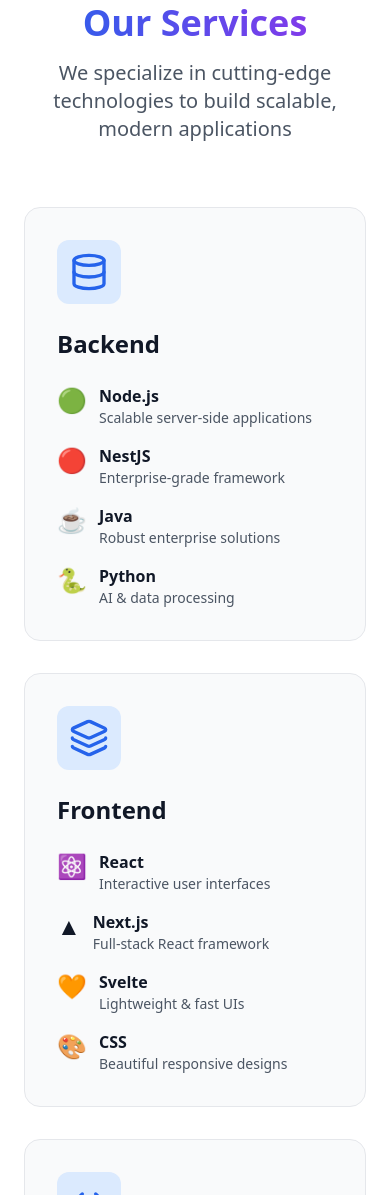
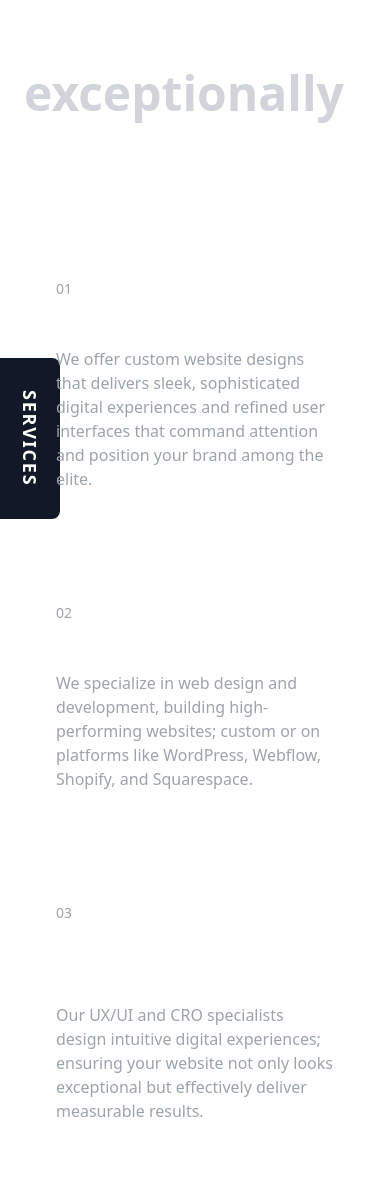
Before and after one commit to dikamjit-borah/backend-and-beyond, a Gatsby site: page / in a window 390 px wide. Shown: the part 2516-3711 px from the top of the page. Built offline with nearby package versions, Linux system fonts and the light colour scheme; Gatsby itself is replaced by a stand-in of ours.

Commit message:
feat: Enhance services section with new layout, design and animations
• Add showcase image (Showcase MD.avif) for visual presentation
• Implement gradient hover effects with full-width background animations
• Add framer-motion spring animations for interactive hover states
• Create responsive layout with vertical "SERVICES" label on left side
• Update package.json and package-lock.json dependencies
• Add motion animations that trigger on service item hover
• Implement image parallax effect that moves with hover interactions

```diff
--- a/package.json
+++ b/package.json
@@ -17,6 +17,7 @@
   "dependencies": {
     "@formspree/react": "^3.0.0",
     "autoprefixer": "^10.4.21",
+    "framer-motion": "^12.23.3",
     "gatsby": "^5.14.1",
     "gatsby-plugin-google-gtag": "^5.14.0",
     "lucide-react": "^0.511.0",
--- a/src/components/ServicesSection.js
+++ b/src/components/ServicesSection.js
@@ -1,72 +1,87 @@
-import React from 'react';
-import { Database, Layers, Code } from 'lucide-react';
+import React, { useState } from 'react';
+import { motion } from 'framer-motion';
+import showcaseImg from '../images/Showcase MD.avif';
 
-const ServicesSection = ({ darkMode }) => {
 const services = [
   {
-      category: "Backend",
-      icon: <Database size={40} />,
-      technologies: [
-        { name: "Node.js", icon: "🟢", desc: "Scalable server-side applications" },
-        { name: "NestJS", icon: "🔴", desc: "Enterprise-grade framework" },
-        { name: "Java", icon: "☕", desc: "Robust enterprise solutions" },
-        { name: "Python", icon: "🐍", desc: "AI & data processing" }
-      ]
+    number: '01',
+    title: 'Website Design',
+    desc:
+      'We offer custom website designs that delivers sleek, sophisticated digital experiences and refined user interfaces that command attention and position your brand among the elite.'
   },
   {
-      category: "Frontend",
-      icon: <Layers size={40} />,
-      technologies: [
-        { name: "React", icon: "⚛️", desc: "Interactive user interfaces" },
-        { name: "Next.js", icon: "▲", desc: "Full-stack React framework" },
-        { name: "Svelte", icon: "🧡", desc: "Lightweight & fast UIs" },
-        { name: "CSS", icon: "🎨", desc: "Beautiful responsive designs" }
-      ]
+    number: '02',
+    title: 'Website Development',
+    desc:
+      'We specialize in web design and development, building high-performing websites; custom or on platforms like WordPress, Webflow, Shopify, and Squarespace.'
   },
   {
-      category: "Blockchain",
-      icon: <Code size={40} />,
-      technologies: [
-        { name: "Solidity", icon: "💎", desc: "Smart contract development" },
-        { name: "Ethereum", icon: "Ξ", desc: "Decentralized applications" },
-        { name: "Web3", icon: "🌐", desc: "Blockchain integration" },
-        { name: "DeFi", icon: "💰", desc: "Financial protocols" }
-      ]
+    number: '03',
+    title: 'UX/UI/Conversion Rate Optimization',
+    desc:
+      'Our UX/UI and CRO specialists design intuitive digital experiences; ensuring your website not only looks exceptional but effectively deliver measurable results.'
   }
 ];
 
+const ServicesSection = ({ darkMode }) => {
+  const [hoveredIdx, setHoveredIdx] = useState(null);
   return (
-    <section id="services" className={`py-20 ${darkMode ? 'bg-gray-900' : 'bg-white'}`}>
-      <div className="max-w-7xl mx-auto px-6 sm:px-8">
-        <div className="text-center mb-16">
-          <h2 className="text-4xl md:text-5xl font-bold mb-4 bg-gradient-to-r from-blue-600 to-purple-600 bg-clip-text text-transparent">
-            Our Services
+    <section id="services" className={`relative min-h-screen flex items-center justify-center py-20 ${darkMode ? 'bg-black' : 'bg-white'}`}>
+      {/* Vertical SERVICES label */}
+      <div className="absolute left-0 bottom-96 h-full flex items-center z-10">
+        <div className="bg-gray-900 px-4 py-8 flex items-center" style={{ writingMode: 'vertical-rl', textOrientation: 'mixed', letterSpacing: '0.2em', borderRadius: '0 0.5rem 0.5rem 0' }}>
+          <span className="text-white text-lg font-semibold tracking-widest">SERVICES</span>
+        </div>
+      </div>
+      {/* Main content grid */}
+      <div className="max-w-7xl w-full mx-auto grid grid-cols-1 md:grid-cols-2 gap-12 relative z-20 px-6 sm:px-8">
+        {/* Left: Services List */}
+        <div className="flex flex-col justify-center">
+          <h2 className="text-5xl md:text-6xl font-bold mb-6 text-white leading-tight">
+            Services we're <span className="text-gray-300">exceptionally</span><br />good at:
           </h2>
-          <p className={`text-xl ${darkMode ? 'text-gray-400' : 'text-gray-600'} max-w-3xl mx-auto`}>
-            We specialize in cutting-edge technologies to build scalable, modern applications
-          </p>
-        </div>
-
-        <div className="grid md:grid-cols-3 gap-8">
-          {services.map((service, index) => (
-            <div key={index} className={`${darkMode ? 'bg-gray-800 border-gray-700' : 'bg-gray-50 border-gray-200'} rounded-2xl p-8 border hover:shadow-xl transition-all duration-300 transform hover:-translate-y-2`}>
-              <div className={`inline-flex p-3 rounded-xl mb-6 ${darkMode ? 'bg-blue-900/30 text-blue-400' : 'bg-blue-100 text-blue-600'}`}>
-                {service.icon}
-              </div>
-              <h3 className="text-2xl font-bold mb-6">{service.category}</h3>
-              <div className="space-y-4">
-                {service.technologies.map((tech, techIndex) => (
-                  <div key={techIndex} className="flex items-start space-x-3">
-                    <span className="text-2xl">{tech.icon}</span>
-                    <div>
-                      <h4 className="font-semibold">{tech.name}</h4>
-                      <p className={`text-sm ${darkMode ? 'text-gray-400' : 'text-gray-600'}`}>{tech.desc}</p>
-                    </div>
+          <div className="space-y-12 mt-10">
+            {services.map((service, idx) => (
+              <div
+                key={idx}
+                className="group relative rounded-xl overflow-visible transition-all duration-300"
+                onMouseEnter={() => setHoveredIdx(idx)}
+                onMouseLeave={() => setHoveredIdx(null)}
+              >
+                {/* Gradient hover background, anchored to left of container */}
+                <div className="absolute top-0 left-[-60vw] h-full w-[100vw] md:left-[-50vw] md:w-[80vw] lg:left-[-30vw] lg:w-[70vw] opacity-0 group-hover:opacity-100 transition-opacity duration-300 pointer-events-none z-0" style={{background: 'linear-gradient(90deg, #444 0%, #000 100%)'}}></div>
+                <motion.div className="relative p-8 md:p-10 z-10"
+                  animate={{ x: hoveredIdx == idx ? 32 : 0 }}
+                  transition={{ type: 'spring', stiffness: 200, damping: 20 }}>
+                  <div className="text-gray-400 text-sm mb-2">{service.number}</div>
+                  <div className="text-2xl font-semibold text-white mb-2">{service.title}</div>
+                  <div className="text-gray-400 text-base max-w-xl">{service.desc}</div>
+                </motion.div>
               </div>
             ))}
           </div>
         </div>
-          ))}
+        {/* Right: Description, Button, and Image */}
+        <div className="flex flex-col items-center md:items-end justify-center">
+          <div className="mb-8 max-w-md text-right">
+            <p className="text-gray-300 text-base mb-6">
+              We're your one-stop shop for exceptional design and branding; seamlessly delivering everything you need to make your brand unforgettable.
+            </p>
+            <button className="bg-transparent border border-gray-400 text-white px-6 py-2 rounded-full hover:bg-gray-800 transition mb-8">
+              View Other Services
+            </button>
+          </div>
+          <div className="relative">
+            <div className="absolute -top-6 left-6 w-full h-full bg-gray-700 rounded-2xl opacity-60 z-0" style={{ filter: 'blur(2px)' }}></div>
+            <motion.img
+              src={showcaseImg}
+              alt="Showcase"
+              className="relative z-10 rounded-2xl shadow-2xl w-[350px] md:w-[420px] border-4 border-gray-800 object-cover"
+              style={{ aspectRatio: '16/10', background: '#222' }}
+              animate={{ x: hoveredIdx != null ? 32 : 0 }}
+              transition={{ type: 'spring', stiffness: 200, damping: 20 }}
+            />
+          </div>
         </div>
       </div>
     </section>
```
Also changed, not shown: src/images/Showcase MD.avif (added), 1 other file. Lines whose indentation alone changed are shown as unchanged.
